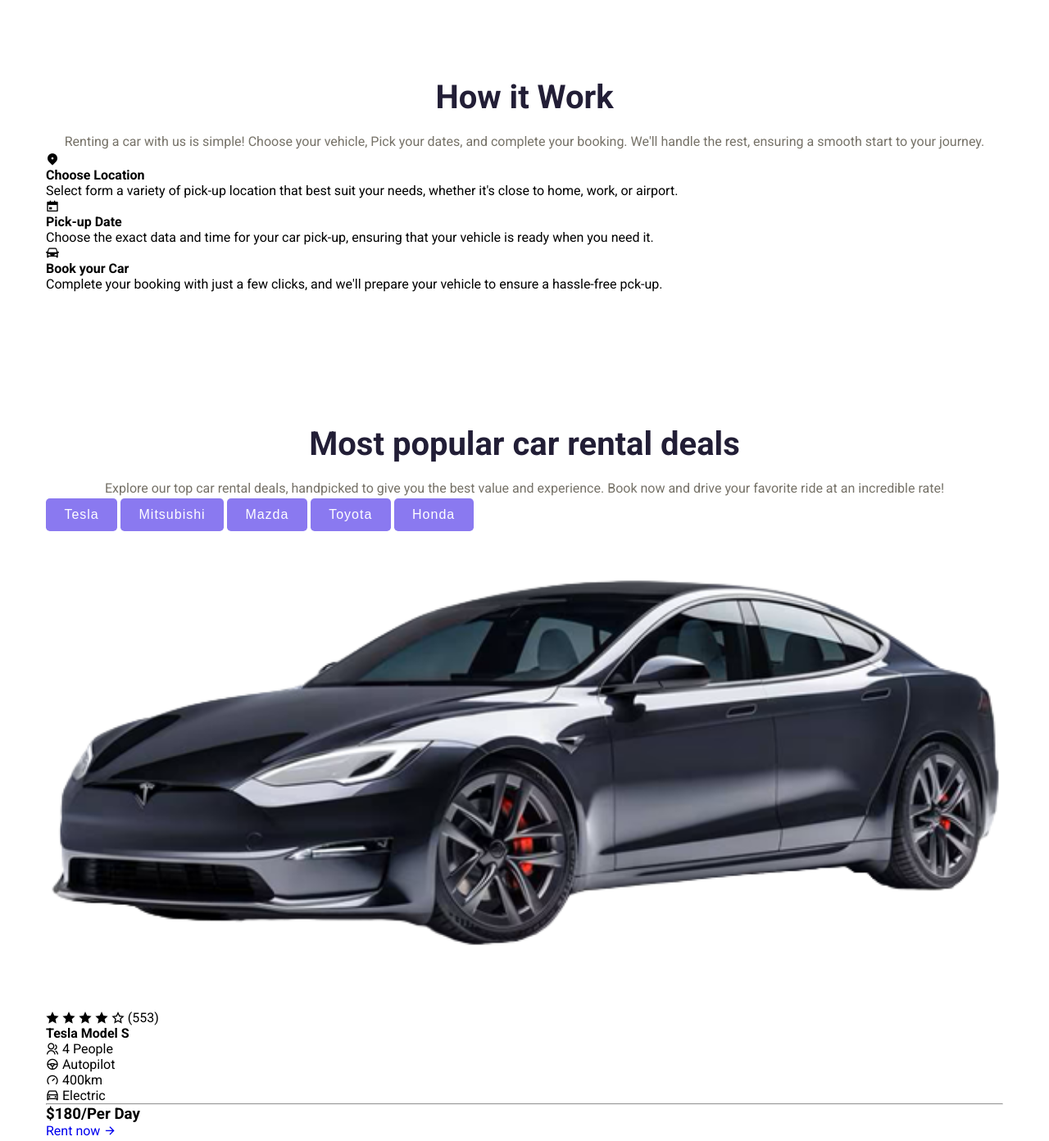
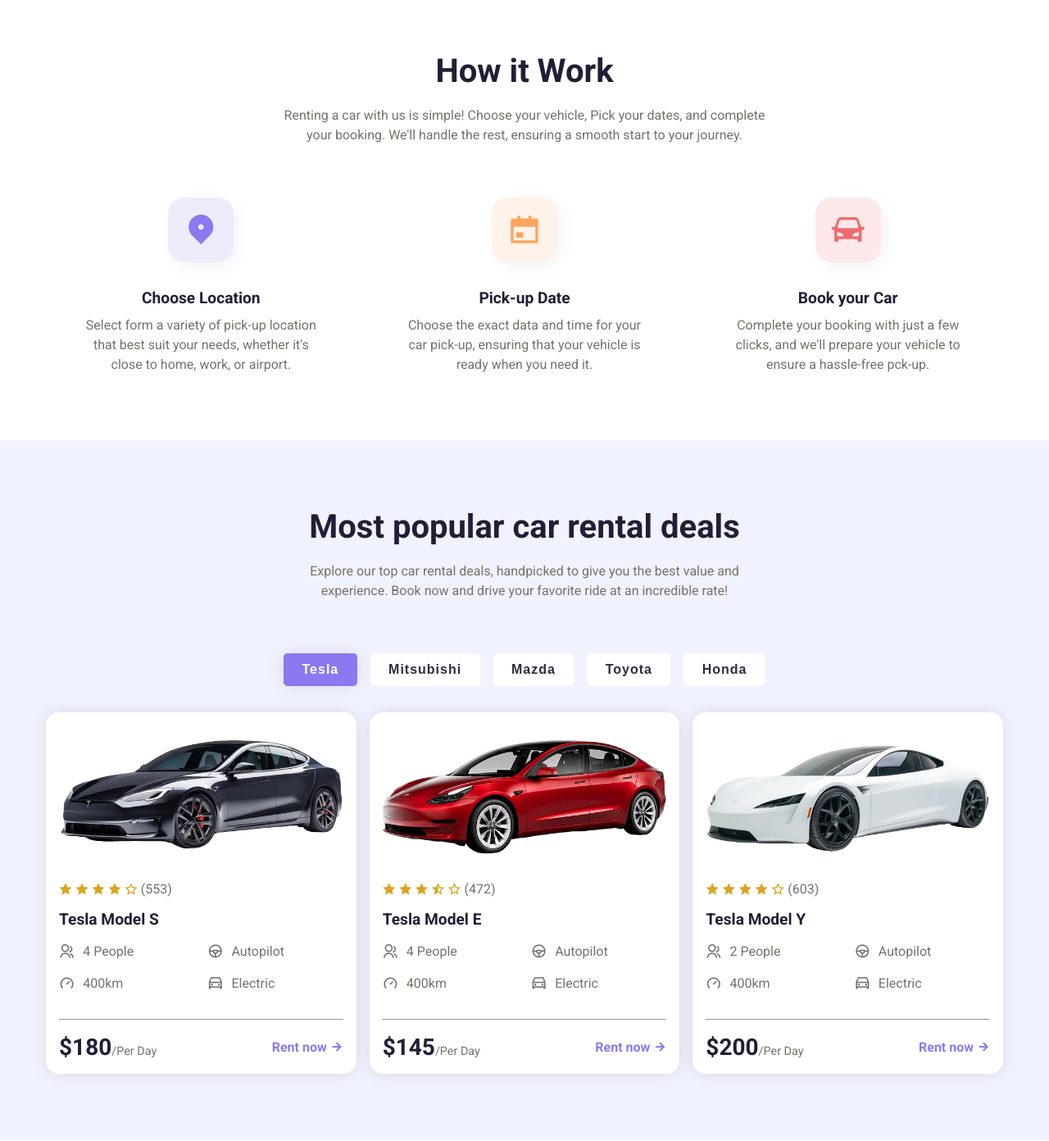
Before and after one commit to NN-Bayat/Car-rental, a plain HTML site: page index.html in a window 1280 px wide. Shown: the part 720-2112 px from the top of the page at 82% size. Drawn offline with nearby package versions, Linux system fonts and the light colour scheme.

Commit message:
css file update

```diff
--- a/styles.css
+++ b/styles.css
@@ -249,10 +249,206 @@ nav {
     padding: 12px 17px;
 }
 
+.about__container .section__description {
+    max-width: 600px;
+    margin-inline: auto;
+    margin-bottom: 4rem;
+}
+
+.about__grid {
+    display: grid;
+    gap: 2rem 1rem;
+}
+
+.about__cart {
+    max-width: 300px;
+    margin-inline: auto;
+    text-align: center;
+}
+
+.about__cart span {
+    display: inline-block;
+    margin-bottom: 2rem;
+    font-size: 2.5rem;
+    padding: 1rem 20px;
+    border-radius: 1.25rem;
+    box-shadow: 5px 5px 20px rgba(0, 0, 0, 0.05);
+}
+
+.about__cart:nth-child(1) span {
+    color: #8a79f0;
+    background-color: #eeebfd;
+}
+
+.about__cart:nth-child(2) span {
+    color: #fba55b;
+    background-color: #fff2e8;
+}
+
+.about__cart:nth-child(3) span {
+    color: #ee6a6f;
+    background-color: #fde9ea;
+}
+
+.about__cart h4 {
+    margin-bottom: 10px;
+    font-size: 1.2rem;
+    font-weight: 600;
+    color: var(--text-dark);
+}
+
+.about__cart p {
+    color: var(--text-light);
+    line-height: 1.5rem;
+}
+
+.deals {
+    background-color: var(--extra-light);
+}
+
+.section__container .section__description {
+    max-width: 600px;
+    margin-inline: auto;
+    margin-bottom: 4rem;
+}
+
+.deals__tabs {
+    margin-bottom: 2rem;
+    display: flex;
+    align-items: center;
+    justify-content: center;
+    gap: 1rem;
+    flex-wrap: wrap;
+}
+
+.deals__tabs .btn {
+    font-weight: 600;
+    color: var(--primary-color-dark);
+    background-color: var(--white);
+}
+
+.deals__tabs .btn.active {
+    color: var(--white);
+    background-color: var(--primary-color);
+    box-shadow: 0px 0px 20px rgba(0, 0, 0, 0.1);
+}
+
+.deals__container .tab__content {
+    display: none;
+    gap: 1rem;
+    animation: fadeEffect 1s;
+}
+
+.deals__container .tab__content.active {
+    display: grid;
+}
+
+@keyframes fadeEffect {
+    from {
+        opacity: 0;
+    }
+
+    to {
+        opacity: 1;
+    }
+}
+
+.deals__cart {
+    padding: 1rem;
+    background-color: var(--white);
+    border-radius: 1rem;
+    box-shadow: 0px 0px 20px rgba(0, 0, 0, 0.1);
+}
+
+.deals__cart img {
+    margin-bottom: 1rem;
+}
+
+.deals__rating {
+    margin-bottom: 1rem;
+    color: goldenrod;
+}
+
+.deals__rating span:last-child {
+    color: var(--text-light);
+}
+
+.deals__cart h4 {
+    margin-bottom: 1rem;
+    font-size: 1.2rem;
+    font-weight: 600;
+    color: var(--text-dark);
+}
+
+.deals__cart__grid {
+    margin-bottom: 2rem;
+    display: grid;
+    grid-template-columns: repeat(2, 1fr);
+    gap: 1rem;
+}
+
+.deals__cart__grid div {
+    display: flex;
+    align-items: center;
+    gap: 10px;
+    color: var(--text-light);
+}
+
+.deals__cart__grid div span {
+    font-size: 1.2rem;
+}
+
+.deals__cart__footer {
+    margin-top: 1rem;
+    display: flex;
+    align-items: center;
+    justify-content: space-between;
+    gap: 1rem;
+}
+
+.deals__cart__footer h3 {
+    font-size: 1.75rem;
+    font-weight: 600;
+    color: var(--text-dark);
+}
+
+.deals__cart__footer h3 span {
+    font-size: 0.9rem;
+    font-weight: 400;
+    color: var(--text-light);
+}
+
+.deals__cart__footer a {
+    font-weight: 600;
+    color: var(--primary-color);
+}
+
+.deals__cart__footer a:hover {
+    color: var(--primary-color-dark);
+    transform: scale(1.1);
+    transition: 0.4s;
+}
 
 
 
 
+
+
+
+/* ---------------------- */
+@media (width > 540px) {
+    .about__grid {
+        grid-template-columns: repeat(2, 1fr);
+    }
+
+    .deals__container .tab__content {
+        grid-template-columns: repeat(2, 1fr);
+    }
+
+
+}
+
+/* --------      -------- */
 @media (width > 768px) {
     nav {
         position: static;
@@ -350,11 +546,33 @@ nav {
         text-align: left;
     }
 
-    .header__form form{
+    .header__form form {
         padding: 1.5rem;
         transform: translateY(-50%);
+    }
+
+    .about__container {
+        padding-top: 3rem;
+    }
+
+    .about__grid {
+        grid-template-columns: repeat(3, 1fr);
+    }
+
+    .deals__container .tab__content {
+        grid-template-columns: repeat(3, 1fr);
     }
 
 
 
 }
+/* -------------- */
+@media (width > 1024){
+    .deals__container .tab__content{
+        gap: 1.5rem;
+    }
+
+    .deals__cart{
+        padding: 1.5rem;
+    }
+}
```
